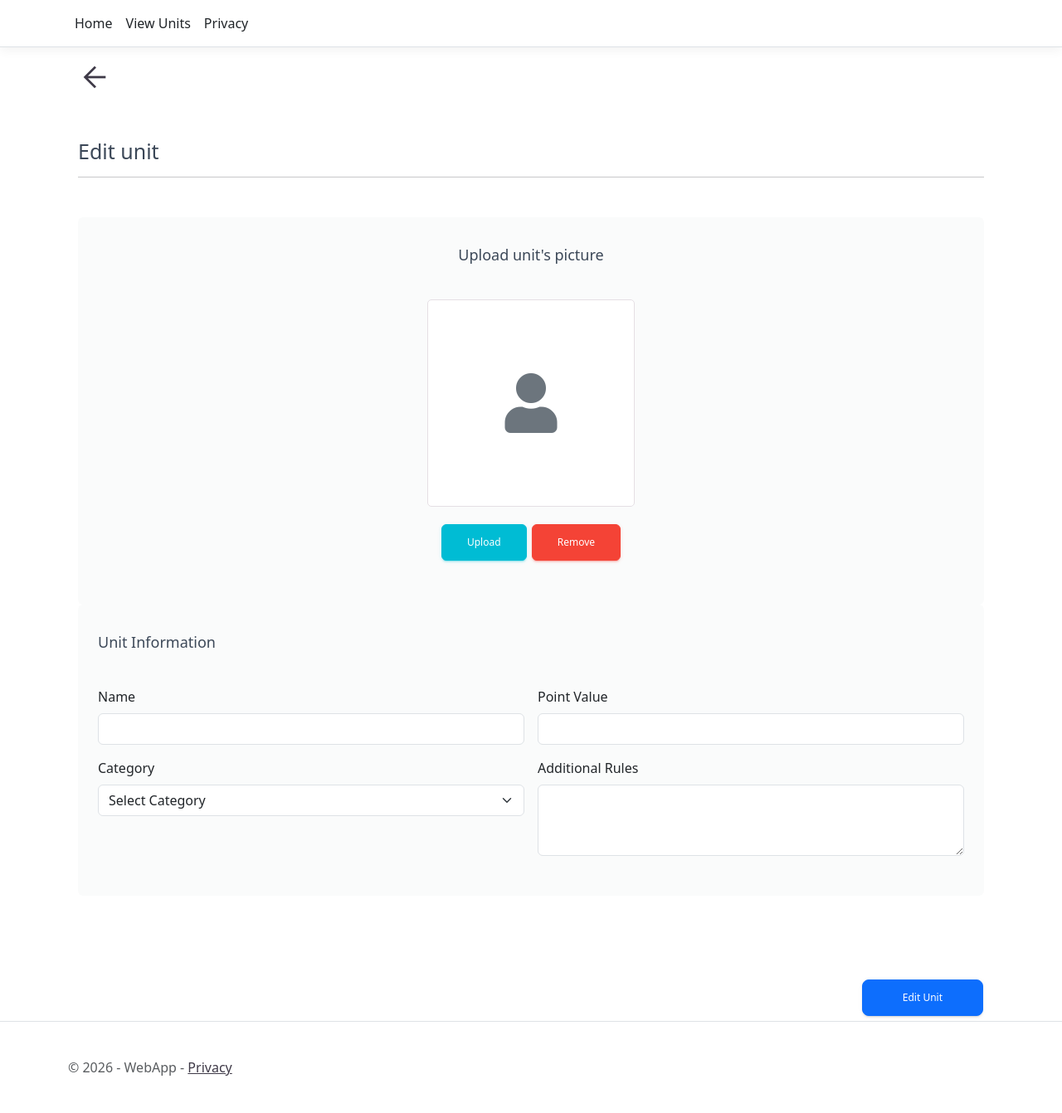
After one commit to Blacksmith2113/Warhammer-40k-WebApp, an ASP.NET Core app: page /Edit in a window 1280 px wide. The commit adds this page. Shown: the whole page at 83% size. Run offline with ASP.NET Core 8, Linux system fonts and the light colour scheme; data that the repository does not hold is empty; style sheets or scripts are compiled from the project's sources; some libraries are stand-ins or nearby versions.

Commit message:
""" Enhance Unit CRUD UI and model with new fields
Update Create, Edit, and View pages to support Name, Point Value, Category, and Additional Rules fields. Add back navigation icons using Material Symbols. Extend Unit model with Rules property. Refactor UnitList action buttons to use links. Add code-behind for Edit and View pages. Update CSS for icons and reformat launchSettings.json.
"""

```diff
--- /dev/null
+++ b/Pages/Edit.cshtml
@@ -0,0 +1,79 @@
+@page
+@model WebApp.Pages.EditModel
+@{
+}
+<div class="container">
+<div class="row">
+		<div class="col-12">
+			<!-- Page title -->
+					<a asp-page="/UnitList" rel="tooltip">
+						<i class="material-symbols-outlined">arrow_back</i>
+					</a>
+			<div class="my-5">
+				<h3>Edit unit</h3>
+				<hr>
+			</div>
+			<!-- Form START -->
+			<form class="file-upload">
+				<div class="row mb-5 gx-5">
+					<!-- Upload Image -->
+					<div class="col-xxl-4">
+						<div class="bg-secondary-soft px-4 py-5 rounded h-100">
+							<div class="row g-3">
+								<h4 class="mb-4 mt-0 text-center" >Upload unit's picture</h4>
+								<div class="text-center">
+									<!-- Image upload -->
+									<div class="square position-relative display-2 mb-3">
+										<i class="fas fa-fw fa-user position-absolute top-50 start-50 translate-middle text-secondary"></i>
+									</div>
+									<!-- Button -->
+									<input type="file" id="customFile" name="file" hidden="">
+									<label class="btn btn-info btn-block " for="customFile">Upload</label>
+									<button type="button" class="btn btn-danger">Remove</button>
+								</div>
+							</div>
+						</div>
+					</div>
+					<!-- Unit Information -->
+					<div class="col-xxl-8 mb-5 mb-xxl-0">
+						<div class="bg-secondary-soft px-4 py-5 rounded  h-100">
+							<div class="row g-3">
+								<h4 class="mb-4 mt-0">Unit Information</h4>
+								<!-- Name -->
+								<div class="col-md-6">
+									<label class="form-label">Name</label>
+									<input type="text" class="form-control" placeholder="" aria-label="First name">
+								</div>
+								<!-- Points -->
+								<div class="col-md-6">
+									<label class="form-label">Point Value</label>
+									<input type="text" class="form-control" placeholder="" aria-label="Last name">
+								</div>
+								<!--Category-->
+								<div class="col-md-6">
+									<label class="form-label">Category</label>
+									<select class="form-select">
+										<option selected disabled value="">Select Category</option>
+										<option value="1">Character</option>
+										<option value="2">Battleline</option>
+										<option value="3">Dedicated Transport</option>
+										<option value="4">Other Datasheets</option>
+									</select>
+								</div>
+								<!--Additional Rules-->
+								<div class="col-md-6">
+									<label class="form-label">Additional Rules</label>
+									<textarea class="form-control" rows="3"></textarea>
+								</div>
+							</div> <!-- Row END -->
+						</div>
+					</div>
+				</div> <!-- Row END -->
+				<!-- button -->
+				<div class="d-flex justify-content-end gap-3 mb-5 mt-4 pb-5">
+					<button type="submit" class="btn btn-primary btn-lg px-5">Edit Unit</button>
+				</div>
+			</form> <!-- Form END -->
+		</div>
+	</div>
+	</div>
--- /dev/null
+++ b/Pages/Edit.cshtml.cs
@@ -0,0 +1,12 @@
+using Microsoft.AspNetCore.Mvc;
+using Microsoft.AspNetCore.Mvc.RazorPages;
+
+namespace WebApp.Pages
+{
+    public class EditModel : PageModel
+    {
+        public void OnGet()
+        {
+        }
+    }
+}
--- a/Pages/Shared/_Layout.cshtml
+++ b/Pages/Shared/_Layout.cshtml
@@ -8,6 +8,7 @@
     <script type="importmap"></script>
     <link rel="stylesheet" href="~/lib/bootstrap/dist/css/bootstrap.min.css" />
 
+    <link rel="stylesheet" href="https://fonts.googleapis.com/css2?family=Material+Symbols+Outlined:opsz,wght,FILL,GRAD@20..48,100..700,0..1,-50..200&icon_names=arrow_back" />
     <link rel="stylesheet" href="https://cdnjs.cloudflare.com/ajax/libs/font-awesome/5.13.1/css/all.min.css" integrity="sha256-2XFplPlrFClt0bIdPgpz8H7ojnk10H69xRqd9+uTShA=" crossorigin="anonymous" />
     <link rel="stylesheet" href="~/css/site.css" asp-append-version="true" />
     <link rel="stylesheet" href="~/WebApp.styles.css" asp-append-version="true" />
--- a/Unit.cs
+++ b/Unit.cs
@@ -5,5 +5,6 @@ namespace WebApp {
         public int Points { get; set; }
         public string? Image { get; set; }
         public string? Category { get; set; }
+        public string? Rules{ get; set; }
     }
 }
--- a/wwwroot/css/site.css
+++ b/wwwroot/css/site.css
@@ -578,3 +578,7 @@ body {
     transition: border-color 0.15s ease-in-out, box-shadow 0.15s ease-in-out;
     transition: border-color 0.15s ease-in-out, box-shadow 0.15s ease-in-out, -webkit-box-shadow 0.15s ease-in-out;
 }
+
+.material-symbols-outlined {
+    font-size: 40px;
+}
```
Also changed, not shown: Pages/Create.cshtml (+26 -27 lines), Pages/UnitList.cshtml (+4 -4 lines), Pages/View.cshtml (added, +74 -0 lines), Pages/View.cshtml.cs (added, +14 -0 lines), Properties/launchSettings.json (+8 -8 lines).
